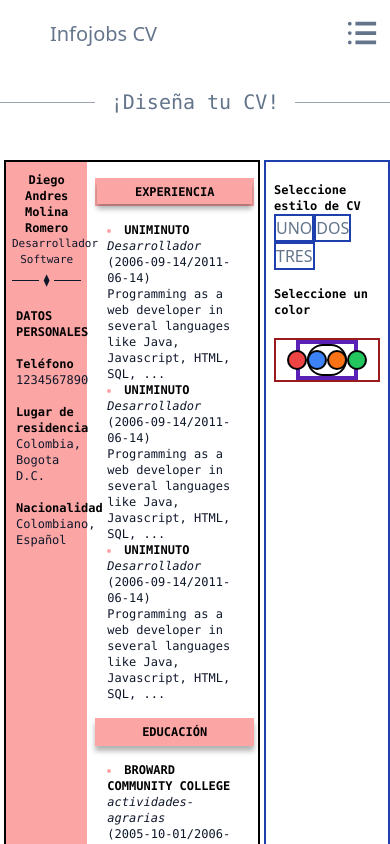
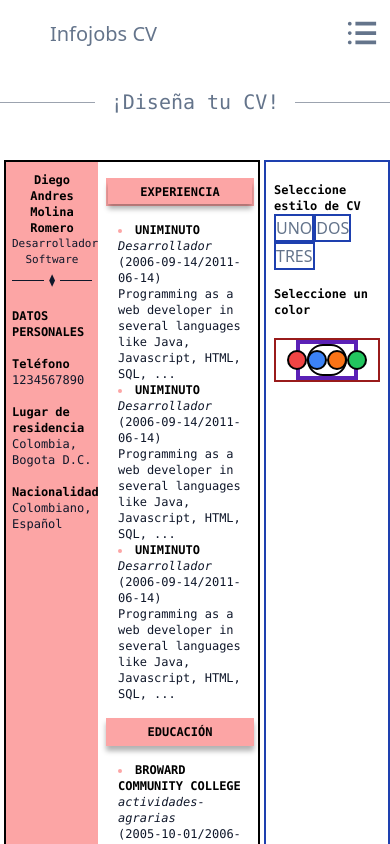
Before and after one commit to David-Viuche/info_cv_share, a Next.js app: page /preview in a window 390 px wide. Shown: the top 844 px of the page. Built offline with nearby package versions, Linux system fonts and the light colour scheme.

Commit message:
fix responsive 380px

```diff
--- a/src/pages/preview.jsx
+++ b/src/pages/preview.jsx
@@ -149,12 +149,12 @@ export default function Preview() {
             {/*border-2 border-orange-800 h-full md:p-2 sm:p-2 xs:p-1*/}
             {/*FIRST OPTION*/}
             <div
-              className={`grid grid-cols-6 gap-1 h-full ${hidden.optionOne}`}
+              className={`grid grid-cols-8 gap-1 h-full ${hidden.optionOne}`}
             >
               {/*First col*/}
               <div
                 id="change"
-                className={`col-span-2 border-2  md:p-2 sm:p-2 xs:p-1 ${actualColor[0]} ${actualColor[1]}`}
+                className={`col-span-3 border-2  md:p-2 sm:p-2 xs:p-1 ${actualColor[0]} ${actualColor[1]}`}
               >
                 {/*${actualColor[0]} ${actualColor[1]}  bg-${actualColor} bg-red-300*/}
                 {/*Name*/}
@@ -176,7 +176,7 @@ export default function Preview() {
                   <div className="flex-grow border-t border-slate-900"></div>
                 </div>
                 {/*Container info*/}
-                <div className="md:pl-5 md:pr-2 sm:pl-2 sm:pr-2 xs:pl-1 xs:pr-1">
+                <div className="md:pl-5 md:pr-2 sm:pl-2 sm:pr-2 xs:pl-0 xs:pr-0">
                   <span className="font-mono block text-black font-bold mt-4 md:text-xl sm:text-base xs:text-xs">
                     DATOS PERSONALES
                   </span>
@@ -201,7 +201,7 @@ export default function Preview() {
                 </div>
               </div>
               {/*Second col*/}
-              <div className="col-span-4 pb-5">
+              <div className="col-span-5 pb-5">
                 {/*border-2 border-amber-500*/}
                 <div className="md:pl-5 md:pr-2 sm:pl-2 sm:pr-2 xs:pl-1 xs:pr-1">
                   {/*Experience*/}
```
